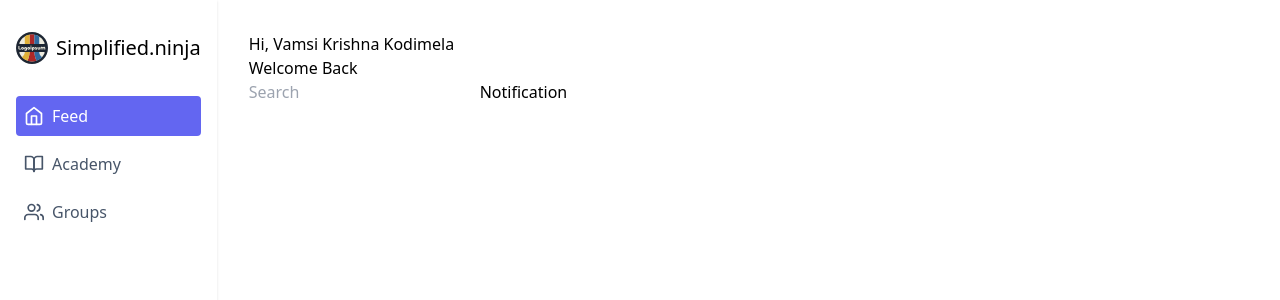
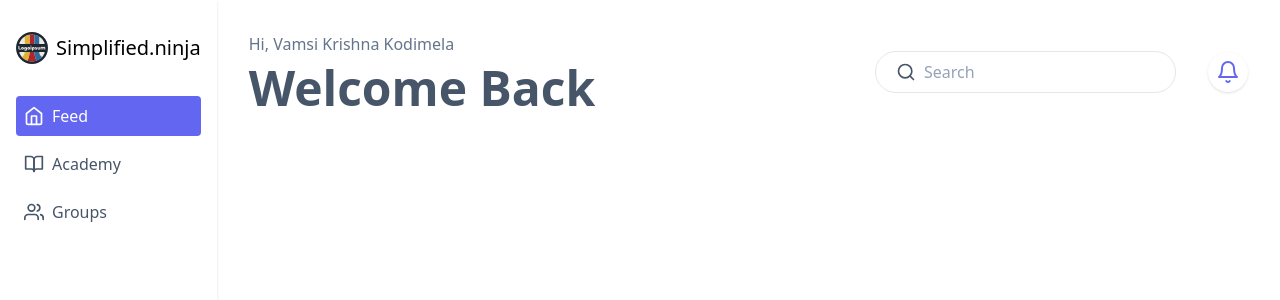
Before and after one commit to vamsi-krishna-kodimela/simplified-ninja, a React (Vite) app: page / in a window 1280 px wide. Shown: the top 300 px of the page. Built offline with nearby package versions, Linux system fonts and the light colour scheme.

Commit message:
Implement search, notification elements

```diff
--- a/src/components/Header/Header.tsx
+++ b/src/components/Header/Header.tsx
@@ -1,15 +1,29 @@
 import React from "react";
+import { Bell, Search } from "react-feather";
 
 const Header = () => {
   return (
-    <header>
+    <header className="flex justify-between flex-col lg:flex-row items-center">
       <div>
-        <h4>Hi, Vamsi Krishna Kodimela</h4>
-        <h5>Welcome Back</h5>
+        <h4 className="text-base text-slate-500 m-0 mb-2">
+          Hi, Vamsi Krishna Kodimela
+        </h4>
+        <h5 className="text-5xl text-slate-600 m-0 font-semibold">
+          Welcome Back
+        </h5>
       </div>
-      <div>
-        <input type="text" placeholder="Search" />
-        <button>Notification</button>
+      <div className="flex items-center gap-8">
+        <div className="flex items-center border rounded-full  p-5 py-2 gap-2 text-slate-600">
+          <Search className="w-5" />
+          <input
+            className="placeholder:text-slate-400 outline-none text-ellipsis"
+            type="text"
+            placeholder="Search"
+          />
+        </div>
+        <button className="rounded-full shadow w-10 h-10">
+          <Bell className="m-auto text-indigo-500" />
+        </button>
       </div>
     </header>
   );
```
